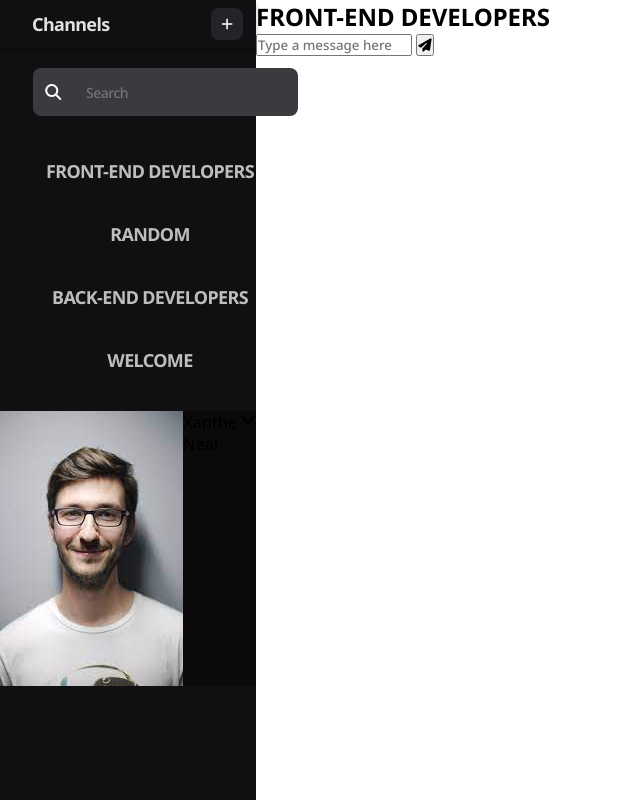
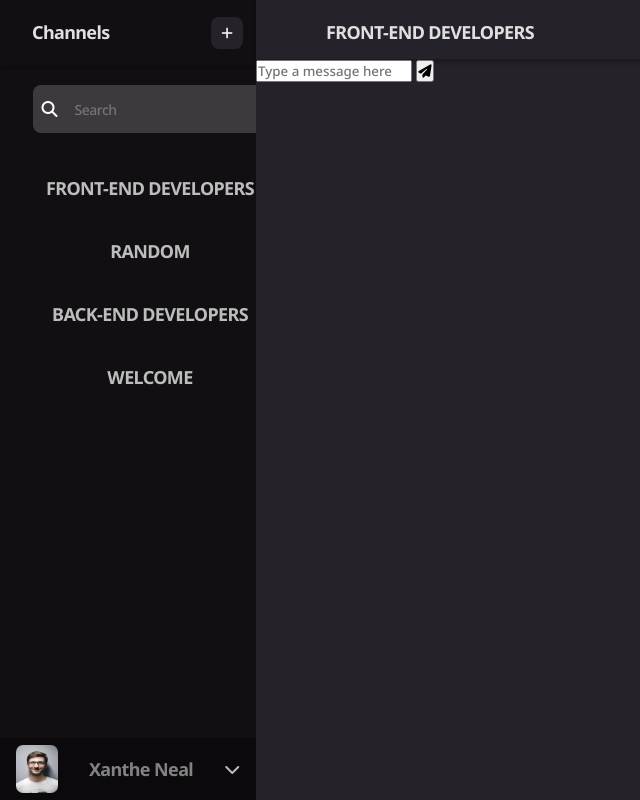
Before and after one commit to GustavoAlves04/chat, a plain HTML site: page client/index.html in a window 1280 px wide. Shown: the whole page, without its empty margins (0-640 px from the left). Drawn offline with Linux system fonts and the light colour scheme.

Commit message:
right-side

```diff
--- a/client/index.html
+++ b/client/index.html
@@ -40,7 +40,7 @@
     </div>
     <div class="right-side">
         <div class="main">
-            <header>
+            <header class="header-right">
                 <h2>FRONT-END DEVELOPERS</h2>
             </header>
             <div class="input-message">
--- a/client/styles.css
+++ b/client/styles.css
@@ -21,7 +21,7 @@ body{
     justify-content: space-between;
     align-items: center;
     background: #120F13;
-    height: 48px;
+    height: 80px;
     box-shadow: 0px 4px 4px rgba(0, 0, 0, 0.25);
 }
 .header-left h3{
@@ -49,7 +49,7 @@ body{
     display: flex;
     justify-content: space-around;
     align-items: center;
-    width: 265.42px;
+    width: 250px;
     height: 48px;
     background: #3C393F;
     border-radius: 8px;
@@ -90,6 +90,48 @@ body{
     color: #BDBDBD;
 }
 .profile{
+    margin-top: 310px;
     display: flex;
+    align-items: center;
+    justify-content: space-around;
+    width: 100%;
+    height: 75.42px;
     background: #0B090C;
 }
+
+.profile img{
+    width: 42px;
+    height: 48px;
+    border-radius: 7px;
+}
+
+.profile p{
+    font-weight: 700;
+    font-size: 18px;
+    line-height: 25px;
+    letter-spacing: -0.035em;
+    color: #828282
+}
+.profile i{
+    color: #BDBDBD;
+    cursor: pointer;
+}
+
+.right-side{
+    width: 80%;
+    background: #252329;
+}
+.header-right{
+    height: 59px;
+    box-shadow: 0px 4px 4px rgba(0, 0, 0, 0.25);
+}
+.header-right h2{
+    font-weight: 700;
+    font-size: 18px;
+    line-height: 25px;
+    letter-spacing: -0.035em;
+    text-transform: uppercase;
+    color: #E0E0E0;
+    padding-top: 20px;
+    padding-left: 70px;
+}
```
